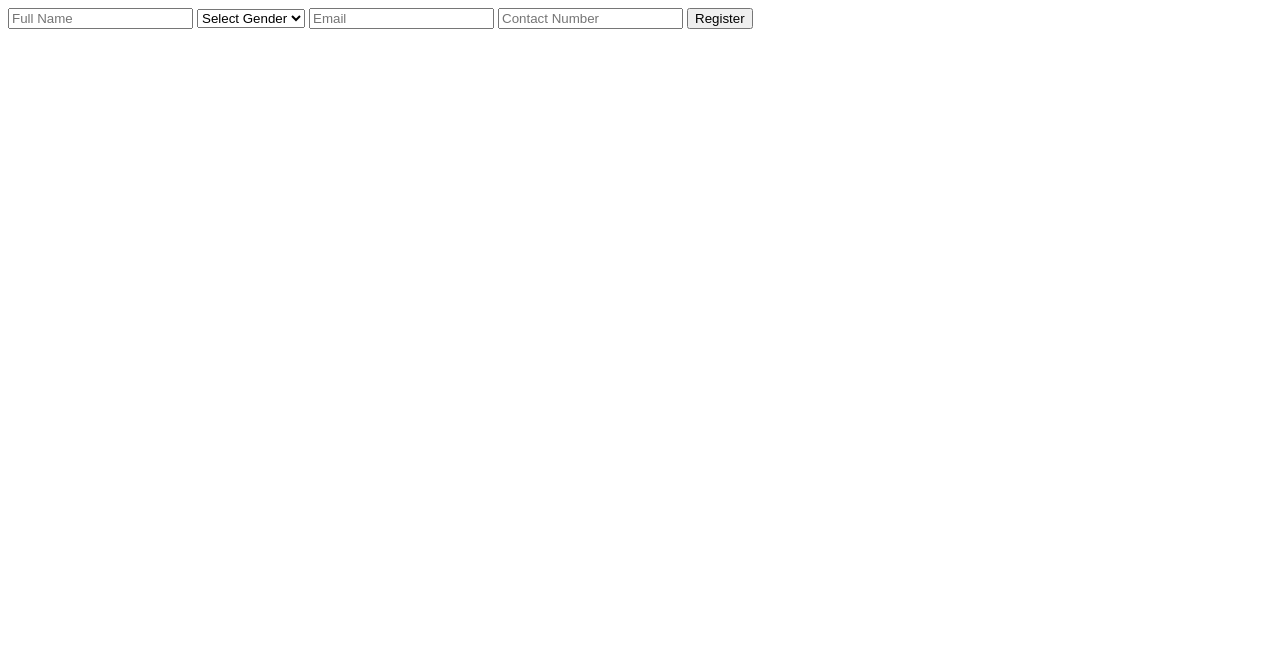
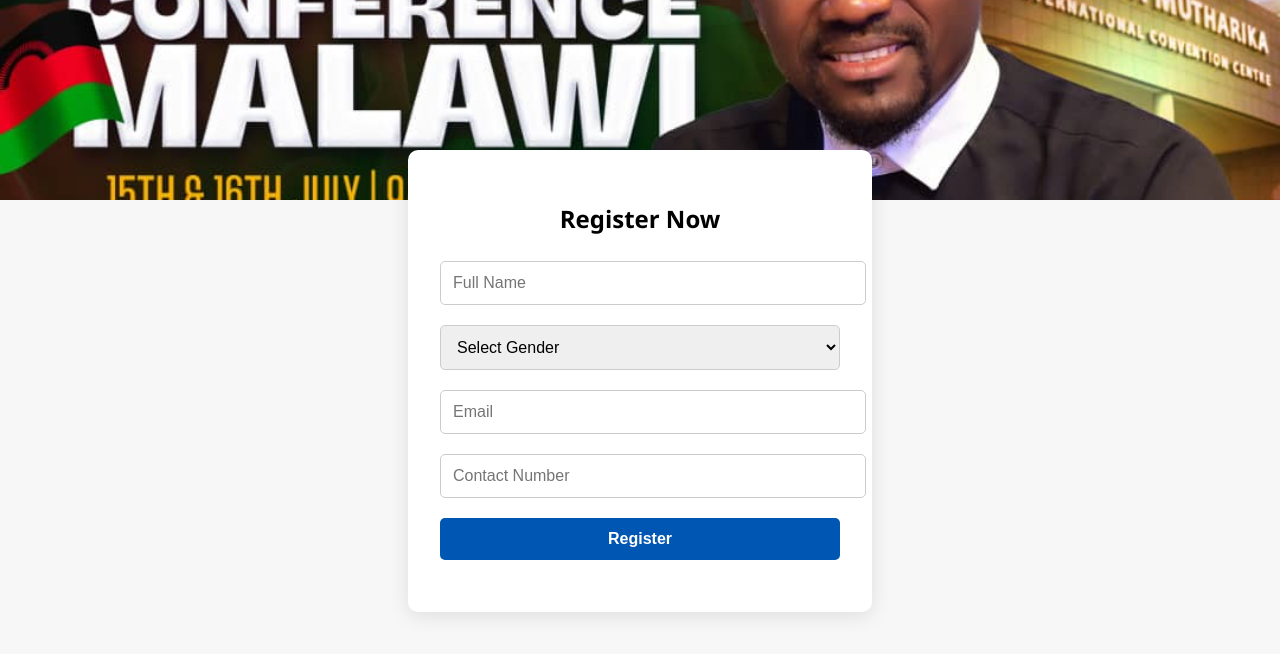
Before and after one commit to Taistois/RecoveryConferenceMalawi, a website: page public/index.html in a window 1280 px wide. Drawn offline with Linux system fonts and the light colour scheme.

Commit message:
pages changed

```diff
--- a/public/index.html
+++ b/public/index.html
@@ -1,20 +1,44 @@
+<!DOCTYPE html>
+<html lang="en">
+<head>
+  <meta charset="UTF-8" />
+  <meta name="viewport" content="width=device-width, initial-scale=1.0" />
+  <title>Recovery Conference Registration</title>
+  <link rel="stylesheet" href="style.css" />
+</head>
+<body>
+  <header class="hero-header"></header>
+
+  <main>
     <form id="registrationForm">
+      <h2>Register Now</h2>
+
       <input type="text" id="name" placeholder="Full Name" required />
+
       <select id="gender" required>
         <option value="">Select Gender</option>
         <option value="Male">Male</option>
         <option value="Female">Female</option>
         <option value="Other">Other</option>
       </select>
+
       <input type="email" id="email" placeholder="Email" required />
       <input type="tel" id="contact" placeholder="Contact Number" required />
 
-  <button type="submit">Register</button>
+      <button type="submit" id="submitBtn">Register</button>
+      <div id="message"></div>
     </form>
+  </main>
 
   <script>
-  document.getElementById("registrationForm").addEventListener("submit", async (e) => {
+    const form = document.getElementById("registrationForm");
+    const submitBtn = document.getElementById("submitBtn");
+    const messageDiv = document.getElementById("message");
+
+    form.addEventListener("submit", async (e) => {
       e.preventDefault();
+      submitBtn.disabled = true;
+      messageDiv.textContent = "Submitting...";
 
       const formData = {
         name: document.getElementById("name").value,
@@ -23,6 +47,7 @@
         contact: document.getElementById("contact").value,
       };
 
+      try {
         const res = await fetch("/register", {
           method: "POST",
           headers: {
@@ -32,6 +57,17 @@
         });
 
         const data = await res.json();
-    alert(data.message);
+        messageDiv.textContent = data.message;
+
+        if (res.ok) {
+          form.reset();
+        }
+      } catch (err) {
+        messageDiv.textContent = "An error occurred. Please try again.";
+      } finally {
+        submitBtn.disabled = false;
+      }
     });
   </script>
+</body>
+</html>
--- a/public/style.css
+++ b/public/style.css
@@ -1,49 +1,62 @@
+/* General page layout */
 body {
-    font-family: 'Segoe UI', sans-serif;
   margin: 0;
-    background-color: #f1f1f1;
+  font-family: 'Segoe UI', Tahoma, Geneva, Verdana, sans-serif;
+  background-color: #f7f7f7;
+  display: flex;
+  flex-direction: column;
+  align-items: center;
 }
 
-  header img {
+.hero-header {
   width: 100%;
-    max-height: 300px;
-    object-fit: cover;
+  height: 200px;
+  background-image: url("header.jpg");
+  background-size: cover;
+  background-position: center;
 }
 
-  main {
-    max-width: 600px;
-    margin: 2rem auto;
-    background: white;
-    padding: 20px;
+/* Form container */
+form {
+  background-color: white;
+  padding: 2rem;
+  margin-top: -50px;
   border-radius: 10px;
+  box-shadow: 0 4px 20px rgba(0,0,0,0.1);
+  width: 90%;
+  max-width: 400px;
+  z-index: 10;
+  position: relative;
 }
 
 form h2 {
-    color: #a81d23;
   text-align: center;
+  margin-bottom: 1rem;
 }
 
 input, select, button {
   width: 100%;
-    padding: 10px;
-    margin: 8px 0;
+  padding: 12px;
+  margin: 10px 0;
+  font-size: 16px;
+  border: 1px solid #ccc;
   border-radius: 5px;
-    border: 1px solid #ccc;
 }
 
 button {
-    background-color: #a81d23;
+  background-color: #0056b3;
   color: white;
-    font-size: 16px;
+  border: none;
+  font-weight: bold;
   cursor: pointer;
 }
 
 button:hover {
-    background-color: #82171b;
+  background-color: #00408a;
 }
 
 #message {
+  text-align: center;
   margin-top: 10px;
-    text-align: center;
   font-weight: bold;
 }
```
Also changed, not shown: 1 other file. Lines whose indentation alone changed are shown as unchanged.
